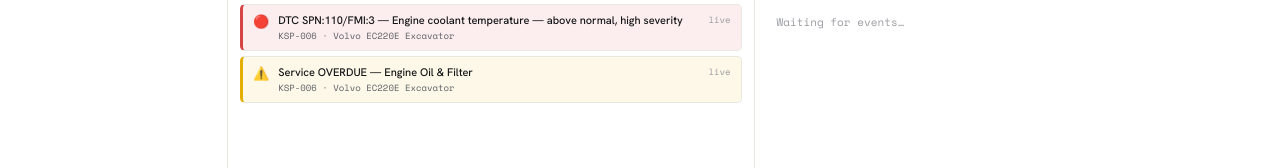
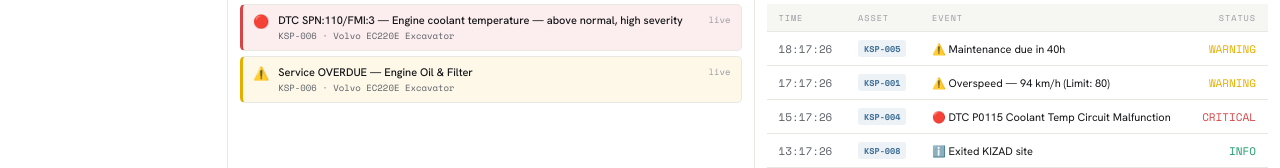
Before and after one commit to afsalali1238/fleetx, a plain HTML site: page index.html in a window 1280 px wide. Shown: the part 632-800 px from the top of the page. Drawn offline with nearby package versions, Linux system fonts and the light colour scheme.

Commit message:
Pre-populate SimulatorEngine events so Alerts tab is not empty on load

```diff
--- a/index.html
+++ b/index.html
@@ -1099,7 +1099,12 @@ class SimulatorEngine {
   constructor() {
     this._t0       = Date.now();
     this._lastTick = Date.now();
-    this._events   = [];
+    this._events   = [
+      { type:'MAINT_DUE', sev:'warning', aid:'KSP-005', msg:'Maintenance due in 40h', ts:new Date(Date.now()-3600000).toLocaleTimeString('en-GB') },
+      { type:'OVERSPEED', sev:'warning', aid:'KSP-001', msg:'Overspeed — 94 km/h (Limit: 80)', ts:new Date(Date.now()-7200000).toLocaleTimeString('en-GB') },
+      { type:'DTC_FAULT', sev:'critical', aid:'KSP-004', msg:'DTC P0115 Coolant Temp Circuit Malfunction', ts:new Date(Date.now()-14400000).toLocaleTimeString('en-GB') },
+      { type:'GEOFENCE', sev:'info', aid:'KSP-008', msg:'Exited KIZAD site', ts:new Date(Date.now()-21600000).toLocaleTimeString('en-GB') }
+    ];
     this._fired    = new Set();
     this._states   = SimulatorEngine.CONFIGS.map(c => this._init(c));
   }
```
